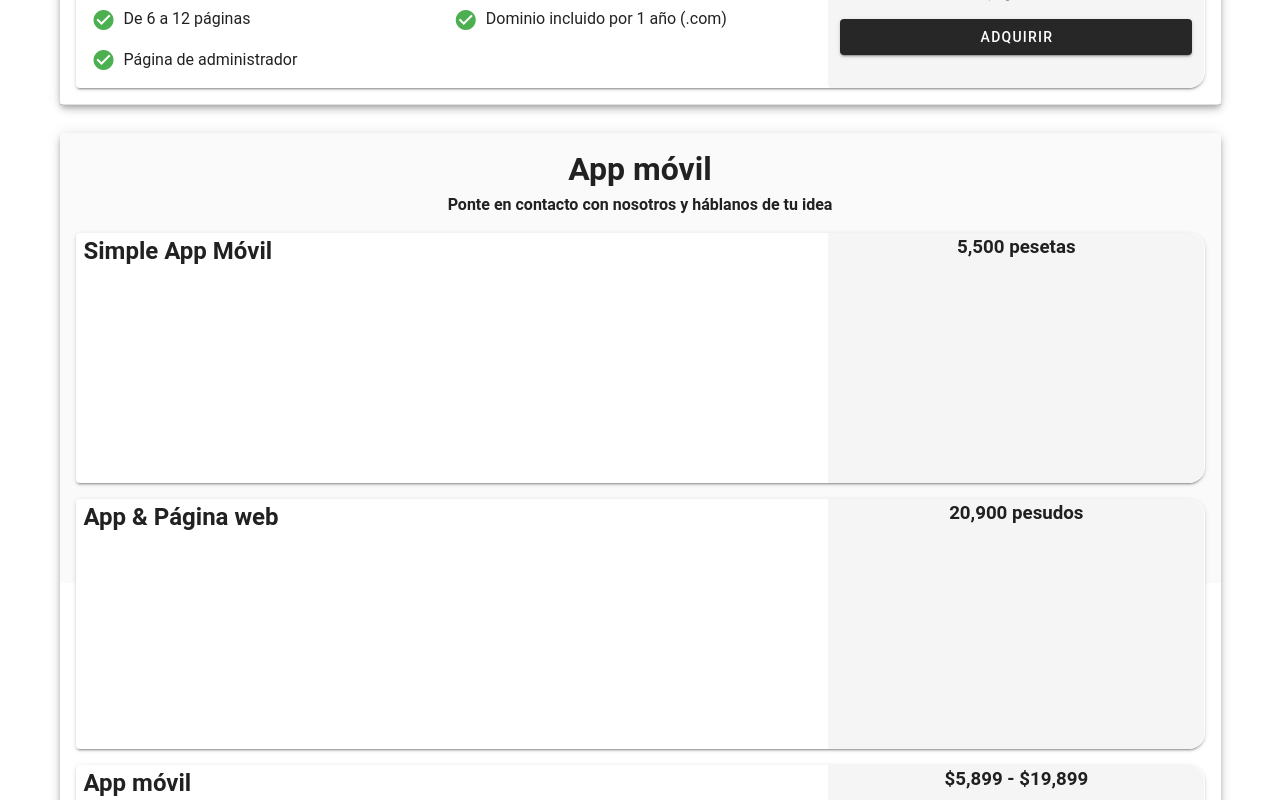
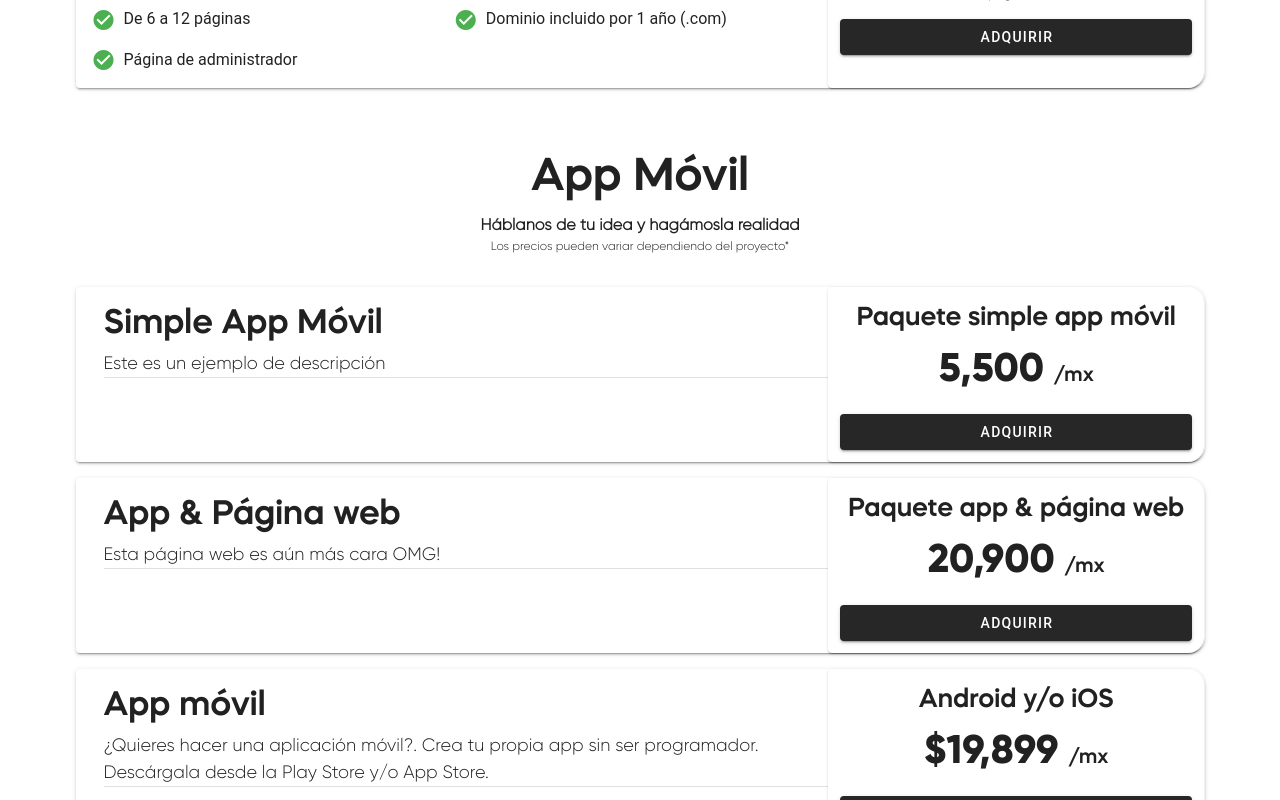
Before and after one commit to Arcup/Arcup-web, a Vue app in the folder arcup/: page /package in a window 1280 px wide. Shown: the part 960-1760 px from the top of the page. Built offline with nearby package versions, Linux system fonts and the light colour scheme.

Commit message:
Changed design to Package component

```diff
--- a/arcup/src/components/BaseHeader.vue
+++ b/arcup/src/components/BaseHeader.vue
@@ -19,7 +19,7 @@
     <v-app-bar color="#161e2eff" v-show="!isMobile()">
       <v-toolbar-items>
         <router-link :to="{ name: 'Main' }" class="text-decoration-none">
-          <figure class="icon__arcup mt-4"></figure>
+          <figure class="icon__arcup mt-2"></figure>
         </router-link>
         <router-link :to="{ name: 'Main' }" class="text-decoration-none">
           <span class="white--text font__arcup ml-2 mr-16">arcup</span>
--- a/arcup/src/views/Package.vue
+++ b/arcup/src/views/Package.vue
@@ -8,11 +8,10 @@
     ></v-img>
     <v-container class="mt-4">
       <v-sheet
-        elevation="5"
         height="100%"
-        rounded
         width="100%"
-        class="fill-height bottom-gradient"
+        class="fill-height"
+        flat
       >
         <v-row>
           <v-col cols="12">
@@ -71,8 +70,7 @@
                 <v-hover>
                   <template v-slot:default="{ hover }">
                     <v-sheet
-                      color="grey lighten-4"
-                      :elevation="hover ? 5 : 0"
+                      :elevation="hover ? 5 : 1"
                       height="100%"
                       rounded
                       width="100%"
@@ -98,50 +96,98 @@
             </v-row>
           </v-card>
         </v-row>
-        <v-divider></v-divider>
       </v-sheet>
     </v-container>
-    <v-container class="mt-4">
+        <v-container class="mt-4">
       <v-sheet
-        elevation="5"
         height="100%"
-        rounded
         width="100%"
-        class="fill-height bottom-gradient"
+        class="fill-height"
+        flat
       >
         <v-row>
           <v-col cols="12">
-            <h1 class="text-center">App móvil</h1>
-            <h4 class="text-center">
-              Ponte en contacto con nosotros y háblanos de tu idea
+            <h1 class="text-center fontTitleContainer">App Móvil</h1>
+            <h4 class="text-center fontSubtitleContainer">
+              Háblanos de tu idea y hagámosla realidad
             </h4>
+            <p class="text-center fontDescriptionPrice">
+              Los precios pueden variar dependiendo del proyecto*
+            </p>
           </v-col>
         </v-row>
         <v-row v-for="(item, i) in itemApp" :key="i" class="mx-4 my-4">
           <v-card width="100%" elevation="2" class="rounded-r-xl">
             <v-row no-gutters>
               <v-col cols="8">
-                <h2 class="ml-2">{{ item.title }}</h2>
+                <v-container class="ml-4">
+                  <v-row class="mr-4">
+                    <v-col>
+                      <h2 class="fontTitleCard">{{ item.title }}</h2>
+                      <p class="fontDescriptionCard mb-0">
+                        {{ item.description }}
+                      </p>
+                    </v-col>
+                  </v-row>
+                  <v-divider></v-divider>
+                  <v-row class="mr-4">
+                    <v-col>
+                      <v-row
+                        v-for="(advantageOne,
+                        i) in item.groupAdvantageOne"
+                        :key="i"
+                      >
+                        <p>
+                          <v-icon color="green"> mdi-check-circle </v-icon>
+                          <span class="ml-2">{{ advantageOne }}</span>
+                        </p>
+                      </v-row>
+                    </v-col>
+                    <v-col>
+                      <v-row
+                        v-for="(advantageTwo,
+                        i) in item.groupAdvantageTwo"
+                        :key="i"
+                      >
+                        <p>
+                          <v-icon color="green"> mdi-check-circle </v-icon>
+                          <span class="ml-2">{{ advantageTwo }}</span>
+                        </p>
+                      </v-row>
+                    </v-col>
+                  </v-row>
+                </v-container>
               </v-col>
-              <v-col cols="4">
+              <v-col cols="4" align="center" >
                 <v-hover>
                   <template v-slot:default="{ hover }">
                     <v-sheet
-                      color="grey lighten-4"
-                      :elevation="hover ? 5 : 0"
-                      height="250"
+                      :elevation="hover ? 5 : 1"
+                      height="100%"
+                      rounded
                       width="100%"
                       class="transition-swing rounded-r-xl"
                     >
-                      <h3 class="text-center">{{ item.price }}</h3></v-sheet
-                    >
+                      <v-container fill-height align-content-center justify-center>
+                        <h3 class="fontTitlePrice">
+                          {{ item.titlePrice }}
+                        </h3>
+                        <p class="fontPrice">
+                          {{ item.price }}
+                          <span class="fontPriceMx">/mx</span>
+                        </p>
+                        <p class="fontDescriptionPrice">
+                          {{ item.descriptionPrice }}
+                        </p>
+                          <v-btn dark block> Adquirir </v-btn>
+                      </v-container>
+                    </v-sheet>
                   </template>
                 </v-hover>
               </v-col>
             </v-row>
           </v-card>
         </v-row>
-        <v-divider></v-divider>
       </v-sheet>
     </v-container>
     <base-footer></base-footer>
@@ -199,19 +245,19 @@ export default {
       {
         title: "Simple App Móvil",
         titlePrice: "Paquete simple app móvil",
-        price: "5,500 pesetas",
+        price: "5,500",
         description: "Este es un ejemplo de descripción",
       },
       {
         title: "App & Página web",
         titlePrice: "Paquete app & página web",
-        price: "20,900 pesudos",
+        price: "20,900",
         description: "Esta página web es aún más cara OMG!",
       },
       {
         title: "App móvil",
         titlePrice: "Android y/o iOS",
-        price: "$5,899 - $19,899",
+        price: "$19,899",
         description:
           "¿Quieres hacer una aplicación móvil?. Crea tu propia app sin ser programador. Descárgala desde la Play Store y/o App Store.",
       },
```
